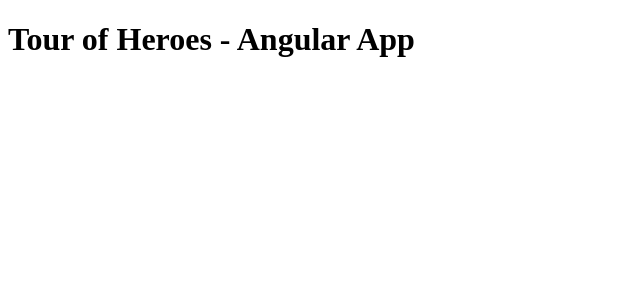
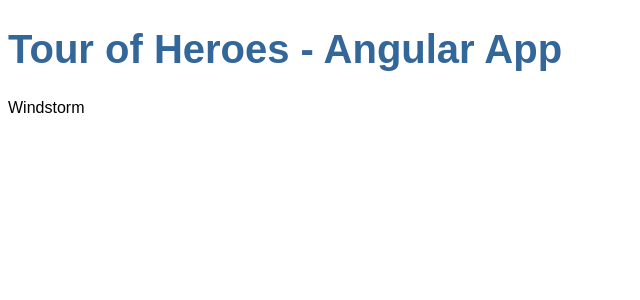
Before and after one commit to JonathanWaller/Angular-tour_of_heroes, an Angular app: page / in a window 1280 px wide. Shown: the top 300 px of the page, without its empty margins (0-640 px from the left). Built offline with nearby package versions, Linux system fonts and the light colour scheme.

Commit message:
add heroes component

```diff
--- a/src/app/app.component.css
+++ b/src/app/app.component.css
@@ -0,0 +1,24 @@
+h1 {
+  color: #369;
+  font-family: Arial, Helvetica, sans-serif;
+  font-size: 250%;
+}
+h2,
+h3 {
+  color: #444;
+  font-family: Arial, Helvetica, sans-serif;
+  font-weight: lighter;
+}
+body {
+  margin: 2em;
+}
+body,
+input[type="text"],
+button {
+  color: #888;
+  font-family: Cambria, Georgia;
+}
+/* everywhere else */
+* {
+  font-family: Arial, Helvetica, sans-serif;
+}
--- a/src/app/app.component.html
+++ b/src/app/app.component.html
@@ -21,3 +21,5 @@
 <router-outlet></router-outlet> -->
 
 <h1>{{ title }}</h1>
+
+<app-heroes></app-heroes>
--- a/src/app/app.module.ts
+++ b/src/app/app.module.ts
@@ -3,10 +3,12 @@
 
 import { AppRoutingModule } from './app-routing.module';
 import { AppComponent } from './app.component';
+import { HeroesComponent } from './heroes/heroes.component';
 
 @NgModule({
   declarations: [
-    AppComponent
+    AppComponent,
+    HeroesComponent
   ],
   imports: [
     BrowserModule,
--- /dev/null
+++ b/src/app/heroes/heroes.component.html
@@ -0,0 +1 @@
+{{ hero }}
--- /dev/null
+++ b/src/app/heroes/heroes.component.ts
@@ -0,0 +1,14 @@
+import { Component, OnInit } from "@angular/core";
+
+@Component({
+  selector: "app-heroes",
+  templateUrl: "./heroes.component.html",
+  styleUrls: ["./heroes.component.css"]
+})
+export class HeroesComponent implements OnInit {
+  constructor() {}
+
+  ngOnInit() {}
+
+  hero = "Windstorm";
+}
```
Also changed, not shown: src/app/heroes/heroes.component.css (added), 1 other file (tests, documents, lock files or other folders).
